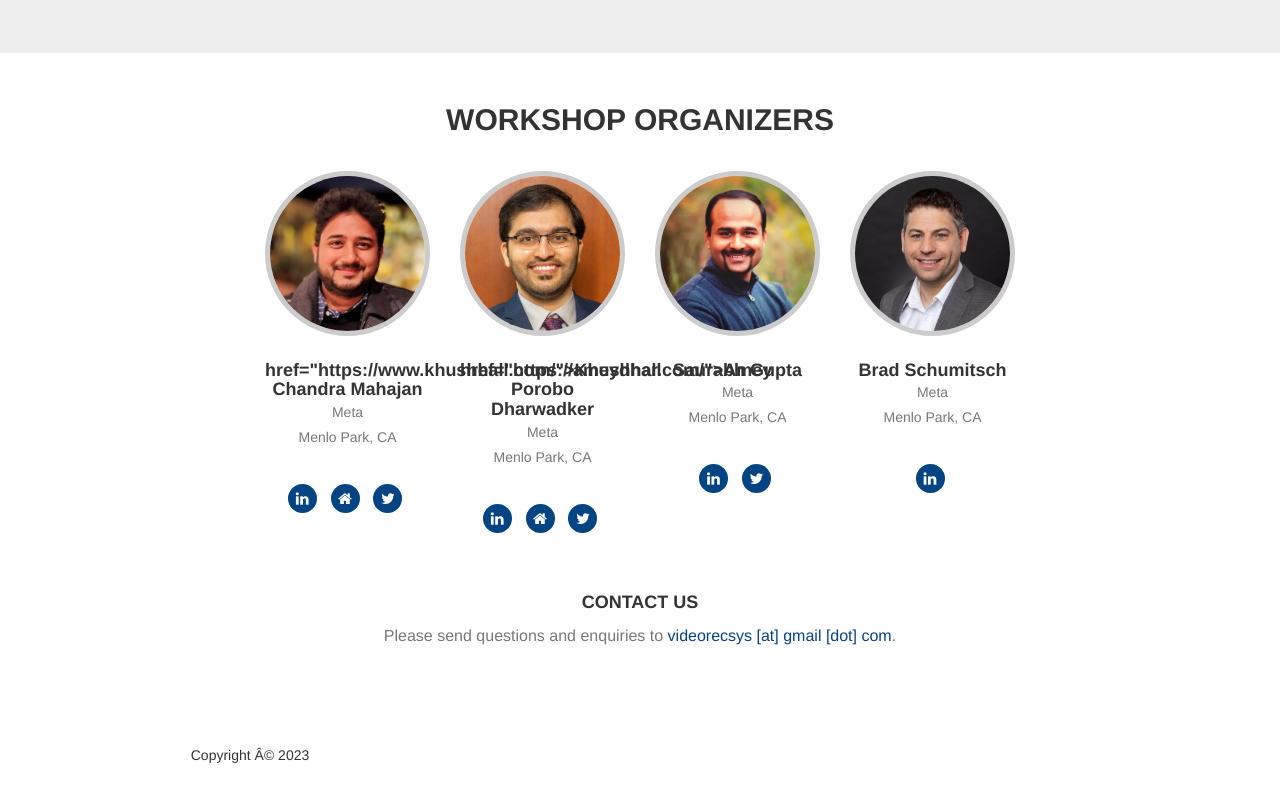
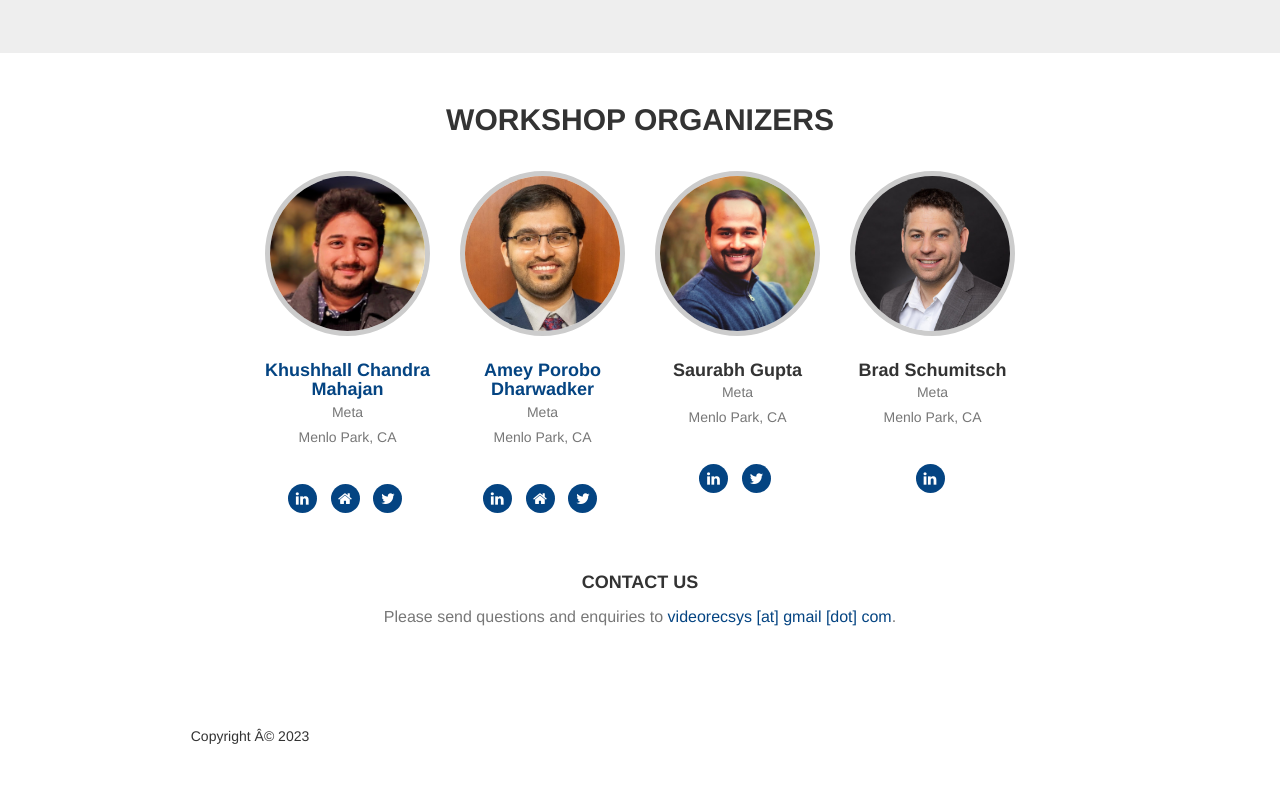
Before and after one commit to videorecsys/videorecsys.github.io, a plain HTML site: page index.html in a window 1280 px wide. Shown: the part 2456-3256 px from the top of the page. Drawn offline with Linux system fonts and the light colour scheme; a web font is replaced by a local one.

Commit message:
Update index.html

```diff
--- a/index.html
+++ b/index.html
@@ -411,7 +411,7 @@
                <div class="col-sm-2">
                   <div class="team-member">
                      <a href="https://www.khushhall.com/"><img src="images/khushhall-chandra-mahajan-meta.jpeg" class="img-responsive img-circle" alt=""></a>
-                     <h4> href="https://www.khushhall.com/">Khushhall Chandra Mahajan</h4>
+                     <h4> <a href="https://www.khushhall.com/">Khushhall Chandra Mahajan </a> </h4>
                      <p class="text-muted">Meta<br>Menlo Park, CA<br>&nbsp;</p>
                      <ul class="list-inline social-buttons-team">
                         <li><a href="https://www.linkedin.com/in/khushhall/" target="_blank"><i class="fa fa-linkedin"></i></a>
@@ -426,7 +426,7 @@
                <div class="col-sm-2">
                   <div class="team-member">
                      <a href="https://ameydhar.com/"><img src="images/amey-porobo-dharwadker-meta.jpeg" class="img-responsive img-circle" alt=""></a>
-                     <h4> href="https://ameydhar.com/">Amey Porobo Dharwadker</h4>
+                     <h4> <a href="https://ameydhar.com/">Amey Porobo Dharwadker </a> </h4>
                      <p class="text-muted">Meta<br>Menlo Park, CA<br>&nbsp;</p>
                      <ul class="list-inline social-buttons-team">
                         <li><a href="https://www.linkedin.com/in/ameydharwadker/" target="_blank"><i class="fa fa-linkedin"></i></a>
```
